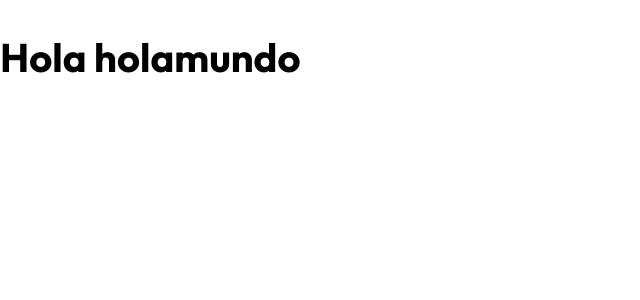
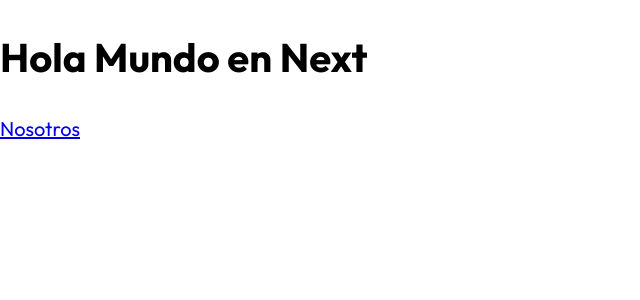
Before and after one commit to juan1miguel/guitarL-next, a Next.js app: page / in a window 1280 px wide. Shown: the top 300 px of the page, without its empty margins (0-640 px from the left). Built offline with nearby package versions, Linux system fonts and the light colour scheme.

Commit message:
el modelado basado en rutas en next

```diff
--- a/pages/index.js
+++ b/pages/index.js
@@ -1,7 +1,9 @@
+import Link from 'next/link'
 export default function Home() {
   return (
     <>
-      <h1>Hola  holamundo</h1>
+      <h1>Hola  Mundo en Next</h1>
+      <Link href="/nosotros" >Nosotros</Link>
     </>
   );
 }
```
Also changed, not shown: pages/nosotros.js (added, +11 -0 lines).
